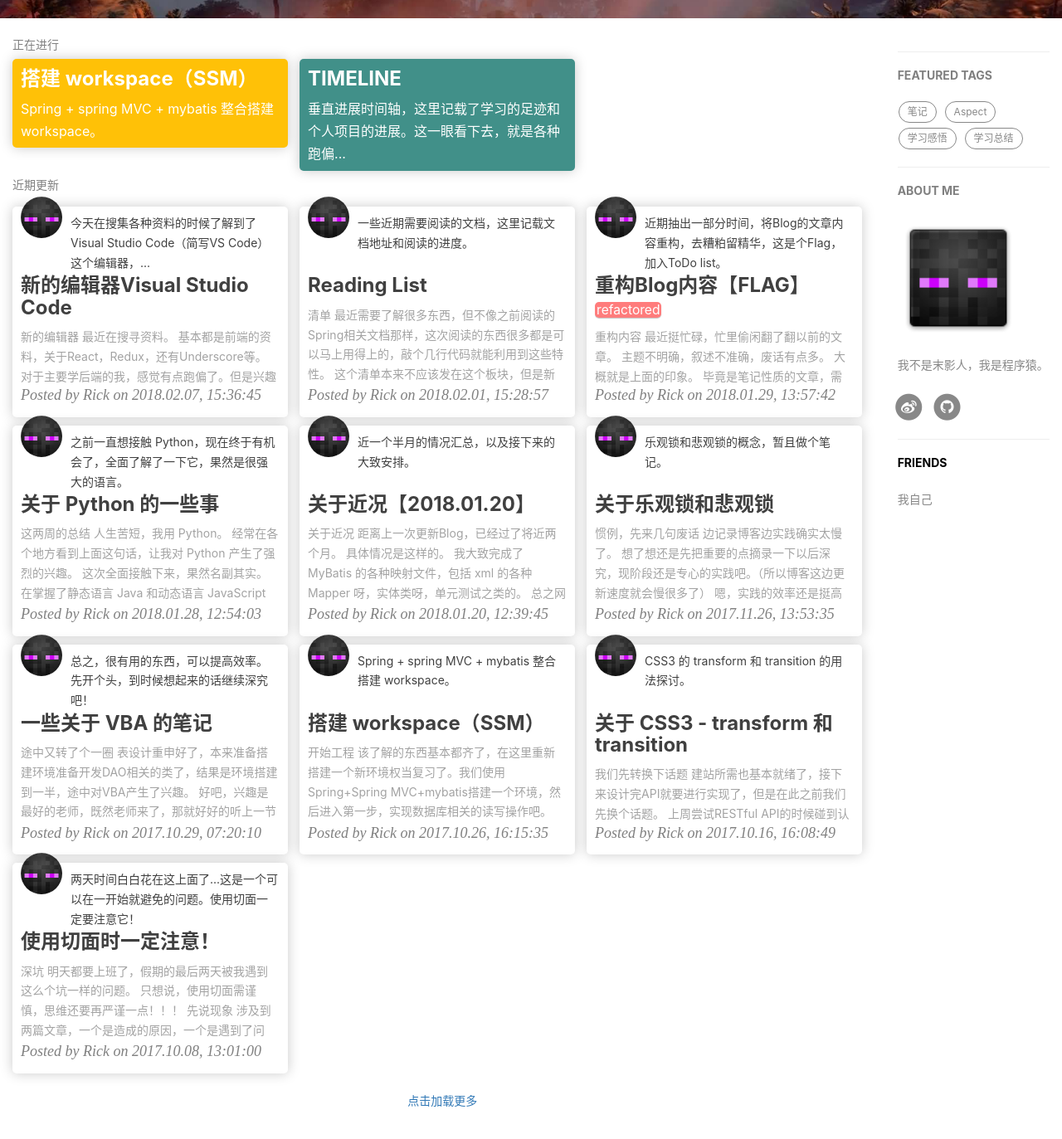
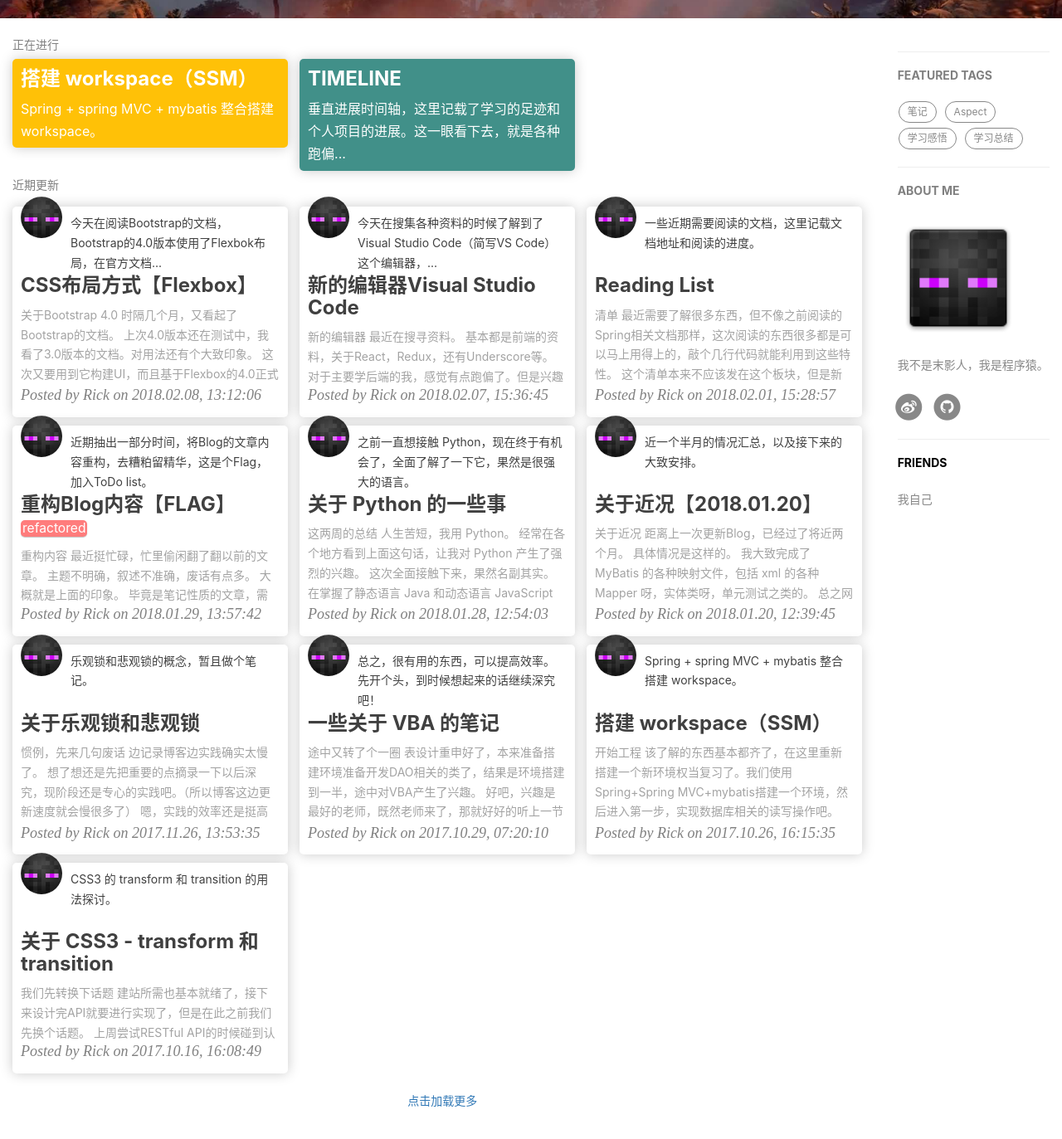
Before and after one commit to zfanli/zfanli.github.io, a Jekyll site: the page built from index.html, in a window 1280 px wide and 1400 px high, scrolled down 396 px. Shown: the top 1373 px of the window at 83% size. Built offline with Jekyll 4.4.1, drawn with Linux system fonts in a browser that asks for light colours; nearby versions of some CDN libraries; the list of posts is cut into pages by our own code; comment, search, counter and statistics services are not loaded; some of the changed lines change nothing that is shown.

Commit message:
update 20180208

```diff
--- a/_posts/2018-02-01-reading-list.md
+++ b/_posts/2018-02-01-reading-list.md
@@ -38,7 +38,8 @@ tags:
 ### 文档 List
 ***
 
-**Update time: 2018-02-05 01:38:19**
+0. **Update time: 2018-02-05 01:38:19**
+0. **Update time: 2018-02-08 22:54:19**
 
 
 >[M101P: MongoDB for Developers](https://university.mongodb.com/courses/M101P/about)
@@ -82,5 +83,12 @@ React有一个props验证的机制，在项目膨胀时可以有效控制传参
 
 [Typechecking With PropTypes](https://reactjs.org/docs/typechecking-with-proptypes.html#proptypes)
 
+> [Bootstrap](https://v4.bootcss.com/docs/4.0/layout/grid/)
+
+Bootstrap 4.0，敏捷构建简单UI，这个大致看看文档就好，具体需要什么功能再回来翻阅。
+
+话说之前学习过3.0版本，使用方法还有个大概的印象，现在升级到4.0版本套路没有变，而且因为Flexbox的支持变得更加便利了。
+
+**进度：基础（可以使用）**
 
 （阅读新文档开始的时候再补充地址和进度）
--- /dev/null
+++ b/_posts/2018-02-08-flexbox.md
@@ -0,0 +1,224 @@
+---
+layout:     post
+title:      "CSS布局方式【Flexbox】"
+subtitle:   "今天在阅读Bootstrap的文档，Bootstrap的4.0版本使用了Flexbok布局，在官方文档的推荐之下，学习了Flexbox。"
+date:       2018-02-08 21:12:06 +0800
+author:     "Rick"
+header-img: "img/post-bg/sunshine-dog.jpg"
+catalog:    true
+class:      ""
+stickies:   false
+tags:
+    - CSS
+    - Flexbox
+---
+
+### 关于Bootstrap 4.0
+***
+
+时隔几个月，又看起了Bootstrap的文档。
+
+上次4.0版本还在测试中，我看了3.0版本的文档。对用法还有个大致印象。
+
+这次又要用到它构建UI，而且基于Flexbox的4.0正式版本已经Release了，所以这次当然选择Bootstrap4.0。
+
+看到目前，4.0基于Flexbox更方便，很多之前需要hack的问题现在都可以无痛解决了。
+
+这篇文章相当于我看Flexbox文档的一份笔记。大致记一下用法。
+
+### 参照文档
+***
+
+Bootstrap官方推荐的文档是[A Complete Guide to Flexbox](https://css-tricks.com/snippets/css/a-guide-to-flexbox/#flexbox-background)。
+
+很全面，就是全英文。大致浏览一遍之后，转头读汉化版文档去了。
+
+（真的是，为了读一篇文档，延伸出好多需要读的文档呀。）
+
+于是找到一篇挺好的中文译文。原文不是上面那篇。
+
+[Understanding Flexbox: Everything you need to know](https://medium.freecodecamp.org/understanding-flexbox-everything-you-need-to-know-b4013d4dc9af)
+
+感谢作者Ohans Emmanuel的分享。英文还是吃力。好在有译文。
+
+[理解Flexbox：你需要知道的一切](https://www.w3cplus.com/css3/understanding-flexbox-everything-you-need-to-know.html)
+
+来自大漠的译文。
+
+上面的文档足以对Flexbox的工作有全面的了解。
+
+下面是一些备忘笔记。
+
+### 速记
+***
+
+直接正文。
+
+**如何声明Flexbox？**
+
+给Container元素加`display: flex`或`diaplay: inline-flex`属性即声明这个元素启动了Flexbox布局。
+
+这个Container内的所有后代元素都处于Flexbox布局中。
+
+这个父容器Container称作Flex Container。
+
+它的后代称作Flex Items。
+
+**Flex Container的属性有哪些？**
+
+> flex-direction \|\| flex-wrap \|\| flex-flow \|\| justify-content \|\| align-items \|\| align-content
+
+**flex-direction**
+
+父容器设定flex-direction属性来规定其子元素的排列方式。默认是`row`，即水平排列。
+
+以下是可选值。
+
+row | column | row-reverse | column-reverse
+水平 | 垂直 | 反向水平（自右向左） | 反向垂直（自下向上）
+
+**flex-wrap**
+
+是否允许换行。默认是`nowrap`，不换行。
+
+以下是可选值。
+
+wrap | nowrap | wrap-reverse
+换行 | 不换行 | 换行（向上堆砌）
+
+**flex-flow**
+
+flex-flow是上面两个属性的速记属性。
+
+用例如下。
+
+> flex-flow: row wrap;
+
+**justify-content**
+
+基于行的对齐方式，类似于`align-text`属性。
+
+> 注意！`justify-content`属性的作用对象是Main-Axis。而Main-Axis在`Flex-direction`属性不同的情况下表现的行为不同。记住它的调整参照是Main-Axis，在`row`方向的情况是对行的排列方式进行调整，而在`column`方向时调整的是垂直的列。之后介绍的`align-items`属性也是一样的。
+
+以下是可选值。
+
+flex-start | flex-end | center | space-between | space-around
+居左（垂直时居上） | 居右（垂直时居下） | 居中 | 项目等间距隔开（最左及最右无间距） | 项目左右等间距隔开
+
+**align-items**
+
+Cross-Axis上的调整。`row`表示时调整垂直方向，`column`表示时调整水平方向。
+
+以下是可选值。默认值是`stretch`，拉伸。
+
+flex-start | flex-end | center | stretch | baseline
+居上（居左） | 居下（居右） | 居中 | 伸展 | 基线（第一行）
+
+**align-content**
+
+效果和上面的属性一致，但是作用对象是多行的Flex容器，换句话说是Flex整体的调整。
+
+上面就是容器的属性。
+
+**Flex项目的属性呢？**
+
+> order \|\| flex-grow \|\| flex-shrink \|\| flex-basis
+
+Flex项目有一些神奇的属性。
+
+**order**
+
+不修改HTML源代码的情况下，修改项目显示的顺序。默认值为`0`。
+
+该属性接收数值参数，根据数值大小做出调整，可以想象`z-index`的模式。
+
+通常情况下，不设置`order`属性时，所有项目的`order`默认为0，画面将按照HTML结构从上到下渲染显示。
+
+但是存在`order`属性的情况下，画面显示时将先考虑`order`值的大小做出判断，值越靠前则显示越靠前。在`order`值相等的情况下，按照HTML结构上下顺序优先显示先解析的。
+
+**flex-grow & flex-shrink & flex-basis**
+
+这三个可以一起说了。
+
+`flex-grow`的默认值为`0`，表示默认不会填充满宽度（`row`显示时）。
+
+`flex-grow`接收数值作为参数，数值的大小具有意义。当一行存在多个项目时，同时开启`flex-grow`属性时，这些项目将根据该属性的值分配宽度。
+
+例如一行存在两个DIV，A和B，A的`flex-grow`值为2，B为1。
+
+则在显示时宽度一分为三，三分之二宽度分配个A，剩下三分之一分配给B。
+
+（速记，若有时间补上CSS示例。）
+
+`flex-shrink`接收数值作为参数，但是数值仅作为开关。默认为`1`，开启收缩。此时当宽度较小时会收缩子元素的宽度来保证完全显示所有元素。
+
+`flex-basis`指定项目的初始大小。取值可以有各种单位，`px`或`%`等。但是注意即使值是`0`也要写上单位，如`0px`。它的默认值是`auto`。这时项目的宽度根据内容的长度计算。
+
+使用`flex-basis`可以固定项目的宽度。
+
+> flex-basis： 150px；
+
+上面三个属性有一个速记方法。
+
+**flex**
+
+用例。
+
+> flex: 0 1 auto;
+
+记住**GSB**。第一个值是grow，第二个是shrink，最后一个是bisis。
+
+有一些组合。
+
+> flex: none; -> flex: 0 0 auto;
+
+> flex: auto; -> flex: 1 1 auto;
+
+**子项目还有一些额外的属性！**
+
+**align-self**
+
+效果和父元素的`align-items`完全一致。唯一的区别就是，对子元素设置该属性可以单独调整这个元素的对齐方式，**而不影响到其他元素**！
+
+### margin: auto
+***
+
+之前我们使用`margin: auto`来让一个块状元素居中显示。但是在这里它可能会出错。因为实现它的原理是将剩余的空间均匀分配到元素的两边。
+
+但是由此可以很方便的做出一些布局。
+
+我么可以单独使用`margin-right: auto`，将右边剩余的空白分配到该元素的右边，让它鹤立鸡群。
+
+**但是要注意，使用了`margin: auto`进行自动对齐的话，`justify-content`将不再起作用！**
+
+（有空补效果。）
+
+### 总结
+***
+
+我们从声明Flexbox布局方式开始介绍了Flex容器和子项目。
+
+对于Flex容器我们分别介绍了：
+1. 控制子元素水平或垂直分布的`flex-direction`属性，
+2. 控制子元素能否换行的`flex-wrap`属性，
+3. 前两个属性的速写`flex-flow`属性，
+4. 针对Main-Axis上对子元素进行排列调整的`justify-content`属性，
+5. 在Cross-Axis上进行排列调整的`align-items`属性，
+6. 以及对多行元素整体调整位置的`align-content`属性。
+
+而针对Flex子项目我们介绍了：
+1. 控制子项目显示顺序的`order`属性，
+2. 控制子元素在有剩余空间的情况下进行拉伸的`flex-grow`属性，
+3. 控制子元素在宽度变小的情况下是否收缩的`flex-shrink`属性，
+4. 以及指定子元素初始宽度的`flex-basis`属性。
+5. 最后这三个属性可以用`flex`属性速记，要记住**GSB**，即`Grow -> Shrink -> Basis`。
+
+我们还介绍了：
+1. 可以控制指定子项目在Cross-Axis上对齐位置的`align-self`属性
+2. 和技巧运用`margin: auto`来获得剩余空间，使指定项目和其他项目孤立开的布局。
+
+但是使用`margin: auto`时我们的`justify-content`属性就不再起作用了。
+
+本文只是一个速记，在之后的某段时间用来加深印象和认识。本文开篇也给出了详细介绍Flexbox布局的两篇文章，以待需要时可以定位查阅。
+
+以上。
```
